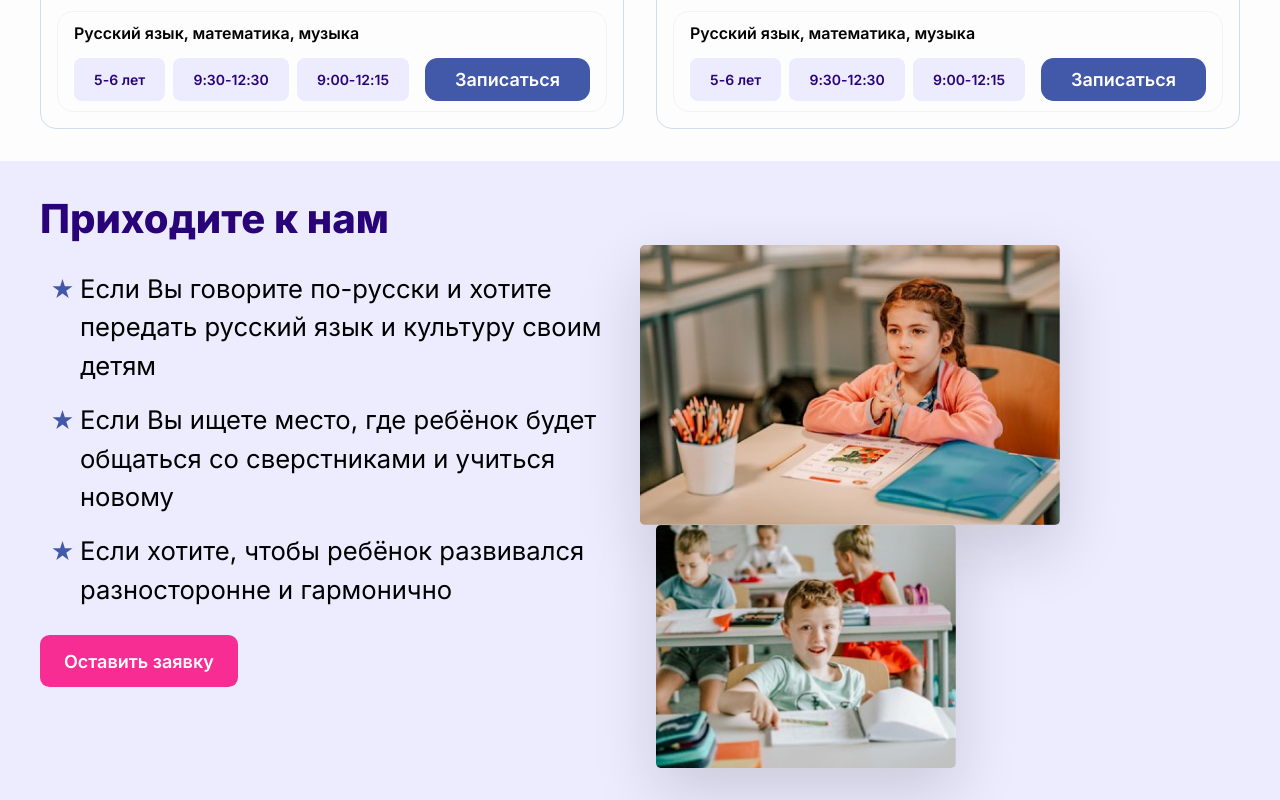
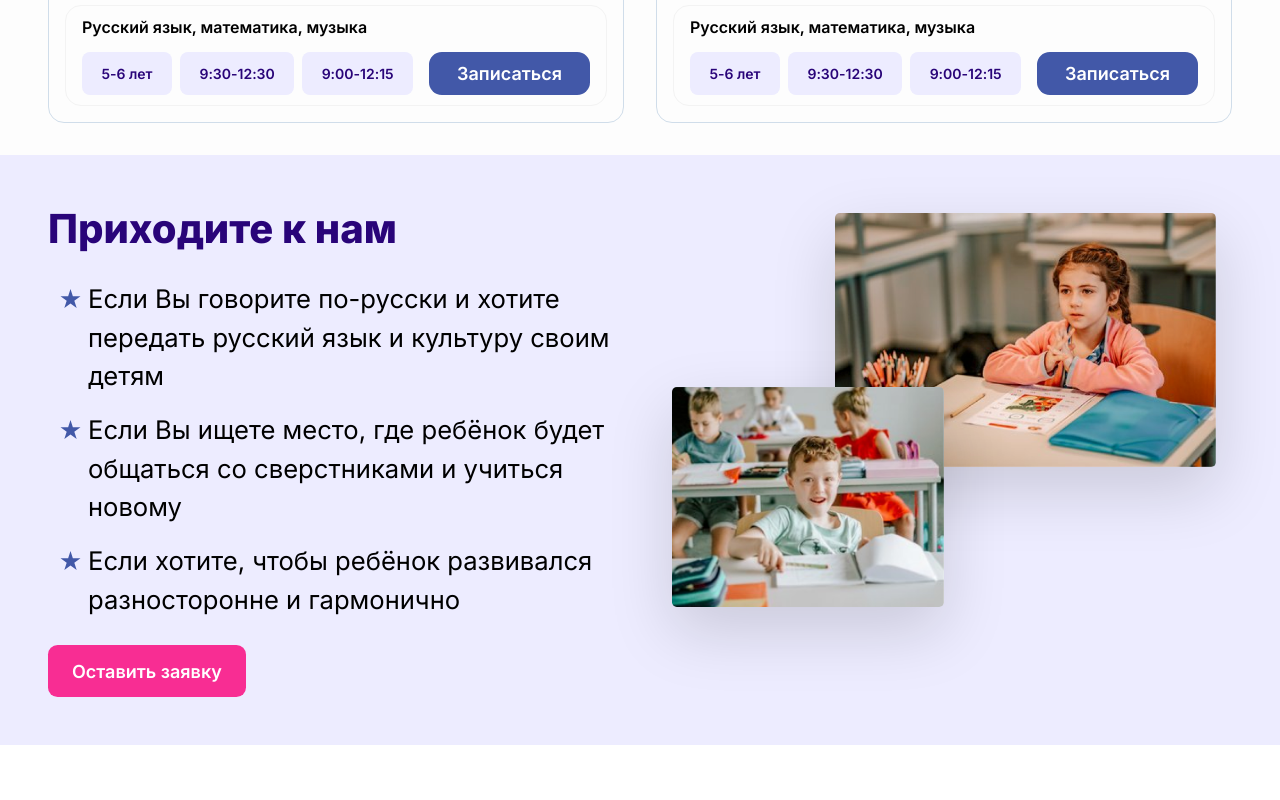
Before and after one commit to IronAdministrator/lanSchool, a website built with Vite: page index.html in a window 1280 px wide. Shown: the part 1716-2516 px from the top of the page. After the commit the page ends 2461 px from the top, so only its background shows below. Built offline with nearby package versions, Linux system fonts and the light colour scheme.

Commit message:
add section cta + photo composition

```diff
--- a/index.html
+++ b/index.html
@@ -251,10 +251,10 @@
       <section class="section-cta">
         <div class="container">
           <div class="content">
-            <div class="section-cta-title span-all-columns">
-              <h2 class="primary-heading text-center">Приходите к нам</h2>
-            </div>
             <div class="cta-left">
+              <div class="section-cta-title span-all-columns">
+                <h2 class="primary-heading text-center">Приходите к нам</h2>
+              </div>
               <ul class="reasons-list">
                 <li class="reason-item">
                   Если Вы говорите по-русски и хотите передать русский язык и
--- a/style.css
+++ b/style.css
@@ -214,9 +214,15 @@ body {
   margin-inline: auto;
   padding-inline: 0.5rem;
 }
+@media (min-width: 33.75em) {
+  .container {
+    padding-inline: 1rem;
+  }
+}
 @media (min-width: 62em) {
   .container {
     max-width: 95%;
+    /* padding-inline: 0.5rem; */
   }
 }
 @media (min-width: 87.5em) {
@@ -485,12 +491,13 @@ header .nav-main .nav-items .nav-item.insta-icon-container {
 
 .section-cta {
   background-color: var(--clr-background-blue);
-  padding: 2rem 0 26rem;
+  /* padding: 2rem 0 26rem; */
+  padding: 2rem 0 0 0;
 }
 
 @media only screen and (min-width: 48em) {
   .section-cta {
-    padding: 2rem 0;
+    padding: 3rem 0;
   }
 }
 
@@ -498,6 +505,7 @@ header .nav-main .nav-items .nav-item.insta-icon-container {
   .section-cta .content {
     display: grid;
     grid-template-columns: repeat(2, 1fr);
+    gap: 2rem;
   }
 }
 
@@ -510,27 +518,29 @@ header .nav-main .nav-items .nav-item.insta-icon-container {
 }
 
 .section-cta .content .cta-right {
-  /* display: flex; */
-  /* justify-content: center; */
+  display: flex;
+  justify-content: center;
 }
 @media only screen and (min-width: 48em) {
   .section-cta .content .cta-right {
-    /* display: flex; */
+    display: flex;
   }
 }
 
 .section-cta .content .cta-right .composition {
   position: relative;
   max-width: 38rem;
+  padding-inline: 1rem;
+  align-self: center;
 }
 
 .section-cta .content .cta-right .composition .composition-img {
   box-shadow: 0 1.5rem 4rem rgba(0, 0, 0, 0.15);
   border-radius: 0.3rem;
-  position: absolute;
-  z-index: 10;
+  position: relative;
+  /* z-index: 10; */
   transition: all 0.2s;
-  outline-offset: 2rem;
+  /* outline-offset: 2rem; */
 }
 @media only screen and (min-width: 48em) {
   .section-cta .content .cta-right .composition .composition-img {
@@ -541,23 +551,25 @@ header .nav-main .nav-items .nav-item.insta-icon-container {
 .section-cta .content .cta-right .composition .composition-img.img-1 {
   width: 70%;
   top: 2rem;
-  right: 1rem;
+  /* right: 1rem; */
+  float: right;
 }
 @media only screen and (min-width: 48em) {
   .section-cta .content .cta-right .composition .composition-img.img-1 {
     top: 0;
     right: 0;
+    float: right;
   }
 }
 
 .section-cta .content .cta-right .composition .composition-img.img-2 {
   width: 50%;
-  top: 9rem;
-  left: 1rem;
+  top: -2rem;
+  /* left: 1rem; */
 }
 @media only screen and (min-width: 48em) {
   .section-cta .content .cta-right .composition .composition-img.img-2 {
-    top: 0;
+    top: -5rem;
     right: 0;
   }
 }
```
